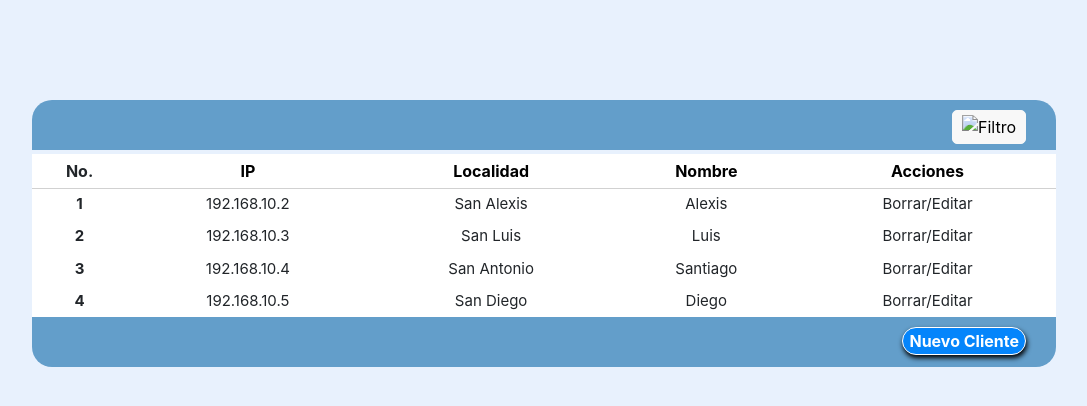
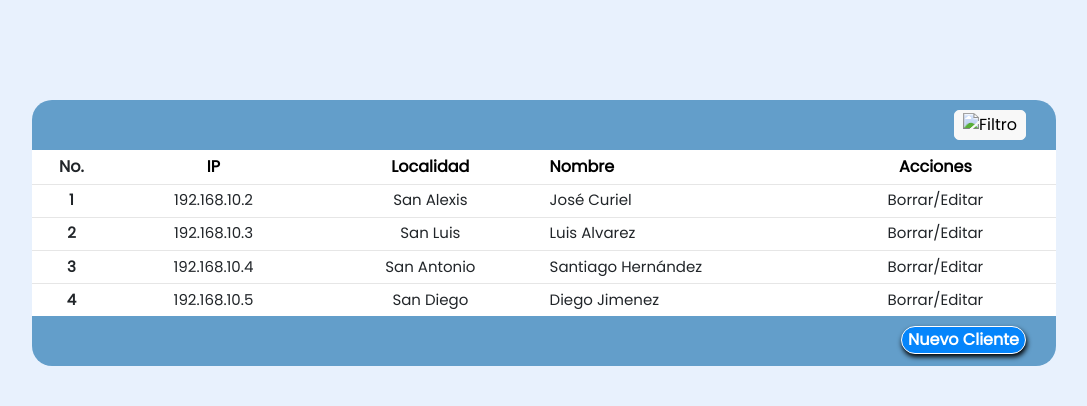
Before and after one commit to SantiagoH3/SM-Comunicaciones, a PHP site: page /pages/clientes.html in a window 1280 px wide. Shown: the top 406 px of the page, without its empty margins (96-1183 px from the left). Run offline with PHP 8.4, Linux system fonts and the light colour scheme; style sheets or scripts are compiled from the project's sources.

Commit message:
[Clientes] - Table styles

```diff
--- a/pages/clientes.html
+++ b/pages/clientes.html
@@ -20,7 +20,7 @@
                     <th scope="col">No.</th>
                     <th class="hcenter" scope="col">IP</th>
                     <th class="hcenter" scope="col">Localidad</th>
-                    <th class="hcenter" scope="col">Nombre</th>
+                    <th class="hcenter nom" scope="col">Nombre</th>
                     <th class="hcenter" scope="col">Acciones</th>
                     </tr>
                 </thead>
@@ -29,28 +29,28 @@
                         <th scope="row">1</th>
                         <td>192.168.10.2</td>
                         <td>San Alexis</td>
-                        <td>Alexis</td>
+                        <td class="nom">José Curiel</td>
                         <td>Borrar/Editar</td>
                     </tr>
                     <tr>
                         <th scope="row">2</th>
                         <td>192.168.10.3</td>
                         <td>San Luis</td>
-                        <td>Luis</td>
+                        <td class="nom">Luis Alvarez</td>
                         <td>Borrar/Editar</td>
                     </tr>
                     <tr>
                         <th scope="row">3</th>
                         <td>192.168.10.4</td>
                         <td>San Antonio</td>
-                        <td>Santiago</td>
+                        <td class="nom">Santiago Hernández </td>
                         <td>Borrar/Editar</td>
                     </tr>
                     <tr>
                         <th scope="row">4</th>
                         <td>192.168.10.5</td>
                         <td>San Diego</td>
-                        <td>Diego</td>
+                        <td class="nom">Diego Jimenez</td>
                         <td>Borrar/Editar</td>
                     </tr>
                 </tbody>
--- a/pages/nuevoCliente.html
+++ b/pages/nuevoCliente.html
@@ -5,7 +5,6 @@
     <meta name="viewport" content="width=device-width, initial-scale=1.0">
     <meta http-equiv="X-UA-Compatible" content="ie=edge">
     <title>SM - Nuevo Cliente</title>
-    <link rel="stylesheet" href="../src/scss/pages/_nuevoCliente.scss">
     <link rel="stylesheet" href="../src/scss/app.scss">
     <link href="https://fonts.googleapis.com/css?family=Poppins" rel="stylesheet">
     <link rel="stylesheet" href="https://maxcdn.bootstrapcdn.com/bootstrap/3.4.0/css/bootstrap.min.css">
--- a/src/scss/app.scss
+++ b/src/scss/app.scss
@@ -23,4 +23,6 @@
     // Pages
 
     "pages/_login.scss",
-    "pages/table";
+    "pages/table",
+    "pages/clientes",
+    "pages/nuevoCliente";
--- a/src/scss/components/_buttons.scss
+++ b/src/scss/components/_buttons.scss
@@ -16,7 +16,7 @@
 }
 
 .btn-filtro {
-    padding: 4px 9px;
+    padding: 2px 8px;
     border-radius: 5px;
     float: right;
     color: black;
--- /dev/null
+++ b/src/scss/pages/_clientes.scss
@@ -0,0 +1,7 @@
+body {
+    font-family: $primary-font;
+
+    .nom {
+        text-align: left;
+    }
+}
--- a/src/scss/pages/_table.scss
+++ b/src/scss/pages/_table.scss
@@ -20,14 +20,28 @@
     table {
         width: 100%;
         background-color: white;
+        margin-top: 0;
 
         tbody {
             font-size: 15px;
             border-top: 1px solid rgb(209, 209, 209);
 
+            th, td {
+                width: auto;
+            }
+
+            .nom {
+                width: 270px;
+            }
+
             th {
                 font-weight: bold;
                 text-align: center;
+                border-top: 1px solid rgb(230, 230, 230);
+            }
+
+            td {
+                border-top: 1px solid rgb(230, 230, 230);
             }
         }
 
```
